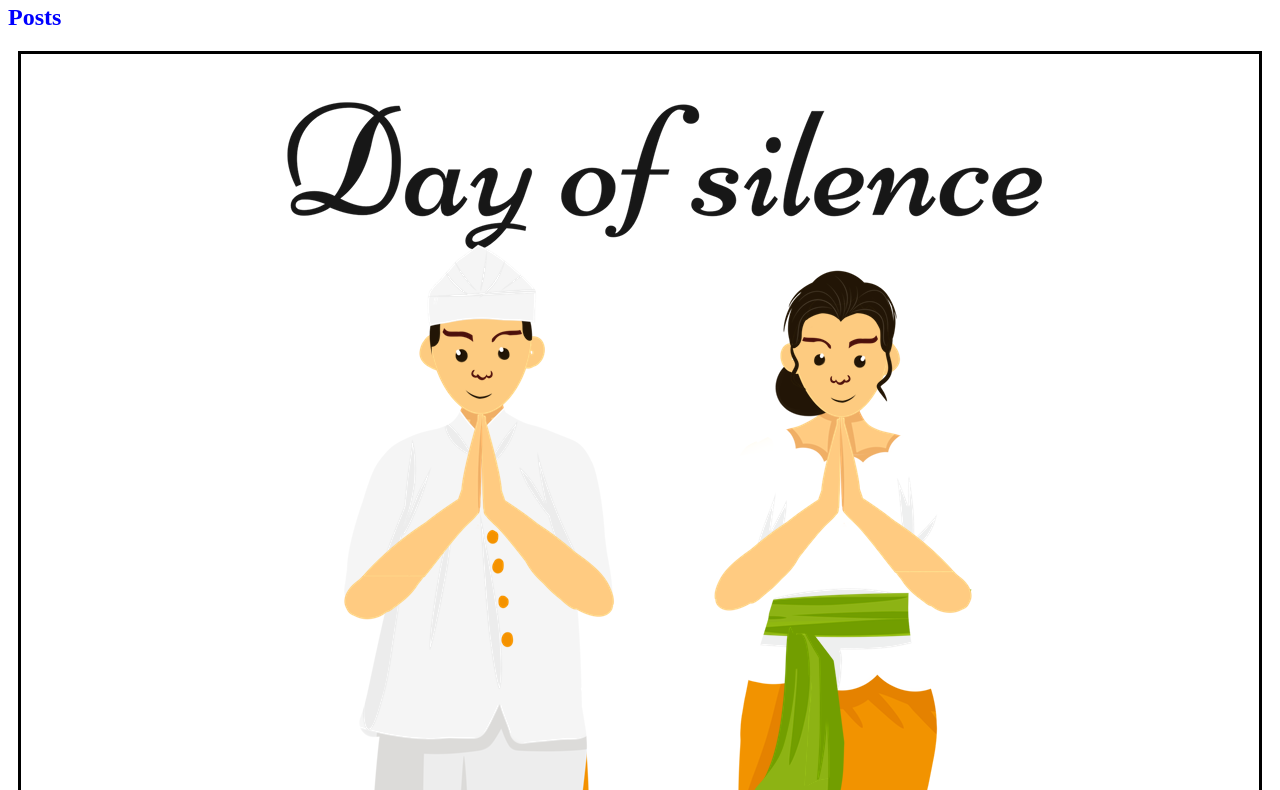
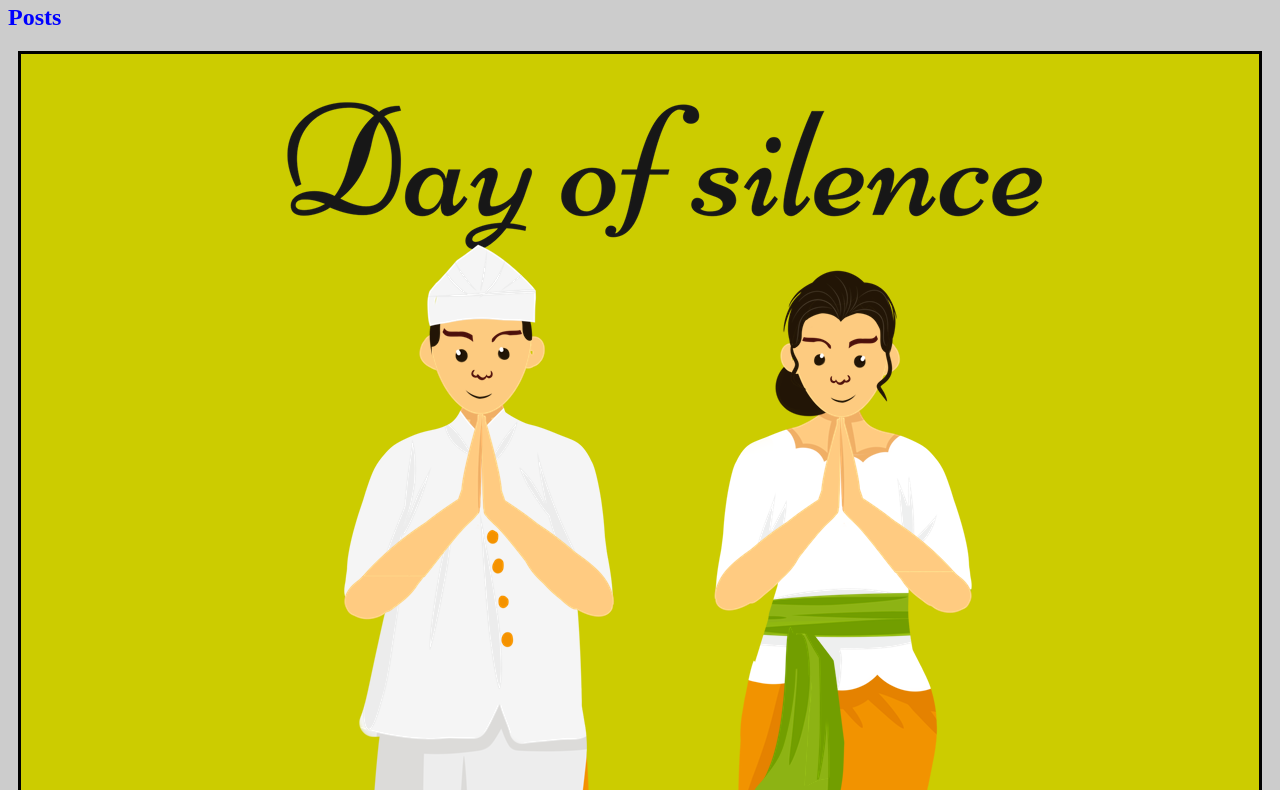
Before and after one commit to vorkor/Introdu-o_a-HTML_e_CSS, a plain HTML site: page index.html in a window 1280 px wide. Shown: the part 1282-2072 px from the top of the page. Drawn offline with Linux system fonts and the light colour scheme.

Commit message:
Correção de erros de digitação

```diff
--- a/estilo.css
+++ b/estilo.css
@@ -1,4 +1,4 @@
-boby {
+body {
 	background: #ccc;
 }
 
@@ -12,7 +12,7 @@ boby {
 	font-style: italic;
 }
 .post {
-	background: #fff;
+	background: #cc0;
 	padding: 10px;
 	border: 3px solid #000;
 	margin: 10px;
```
